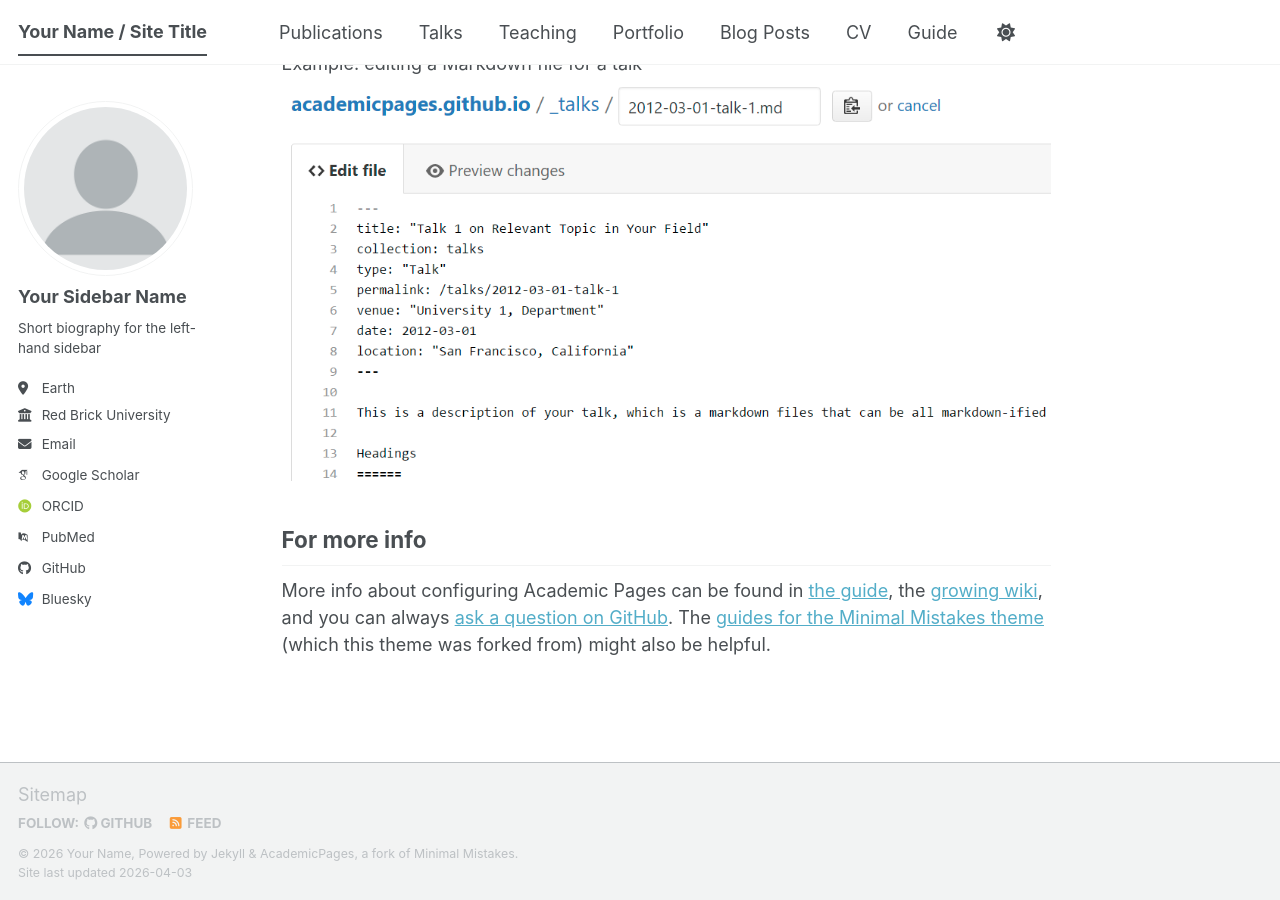
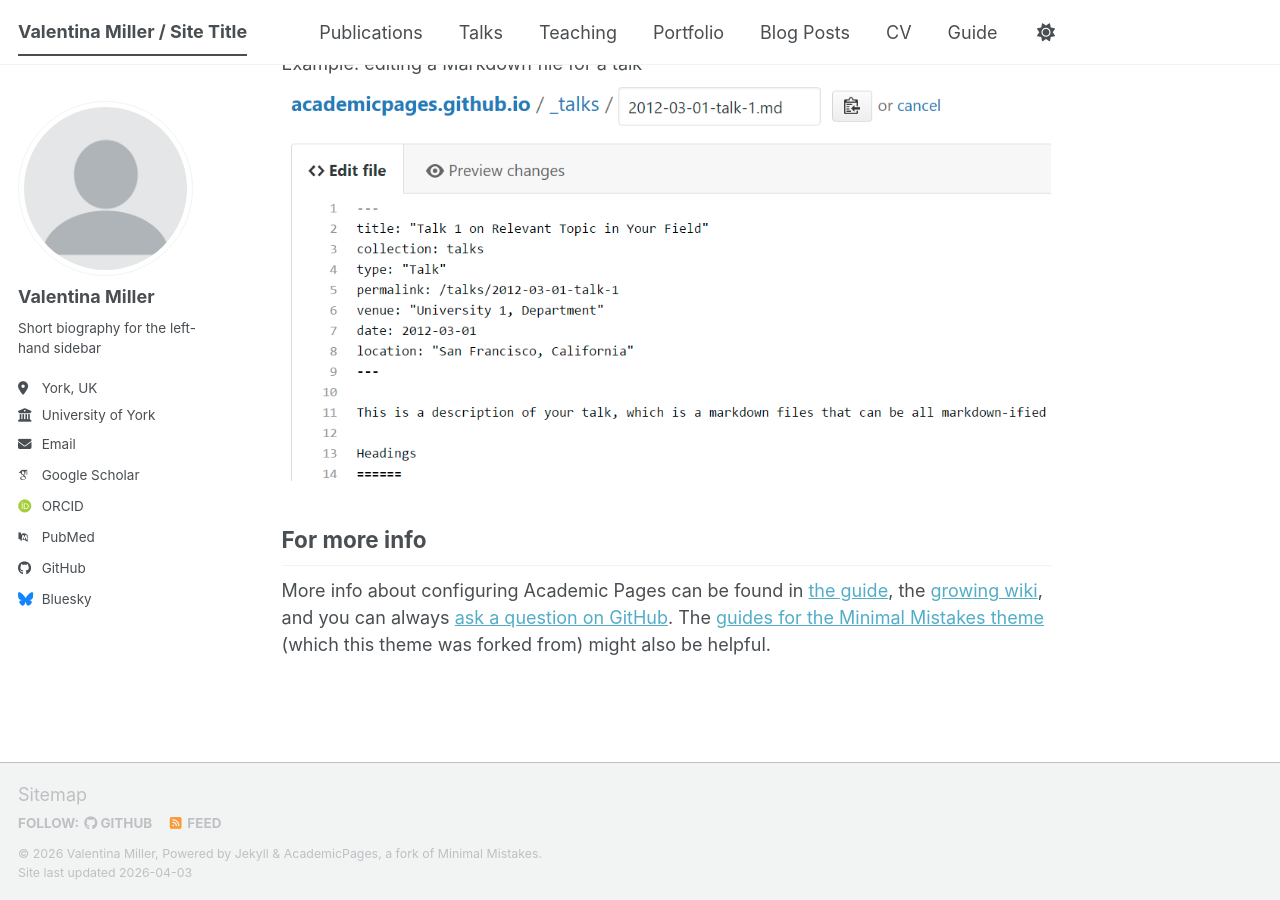
Before and after one commit to ValentinaMiller/ValentinaMiller.github.io, a Jekyll site: the page built from _pages/about.md, in a window 1280 px wide and 900 px high, scrolled down 2720 px. Built offline with Jekyll 4.4.1, drawn with Linux system fonts in a browser that asks for light colours; some web fonts are replaced; a script bundle is joined from its source files by our own code; library files that are not in the unit come from our copies.

Commit message:
Update _config.yml

```diff
--- a/_config.yml
+++ b/_config.yml
@@ -9,10 +9,10 @@
 # Basic Site Settings
 locale                   : "en-US"
 site_theme               : "default" # The available themes options are "default", "air", "sunrise", "mint", "dirt" and "contrast"
-title                    : "Your Name / Site Title"
+title                    : "Valentina Miller / Site Title"
 title_separator          : "-"
-name                     : &name "Your Name"
-description              : &description "Your Name's academic portfolio"   # Update this with a general description of your site, this is the default if not overridden by a page
+name                     : &name "Valentina Miller"
+description              : &description "PhD Student @Institute of Safe Autonomy, University of York"   # Update this with a general description of your site, this is the default if not overridden by a page
 url                      : https://academicpages.github.io # The base hostname & protocol for your site e.g. "https://[your GitHub username].github.io",
                                                            # or if you already have some other page hosted on Github then use "https://[your GitHub username].github.io/[Your Repo Name]"
 baseurl                  : "" # the subpath of your site, e.g. "/blog"
@@ -24,13 +24,13 @@
 author:
   # Biographic information
   avatar           : "profile.png"
-  name             : "Your Sidebar Name"
+  name             : "Valentina Miller"
   pronouns         : # example: "she/her"
   bio              : "Short biography for the left-hand sidebar"
-  location         : "Earth"
-  employer         : "Red Brick University"
+  location         : "York, UK"
+  employer         : "University of York"
   uri              : # URL
-  email            : "none@example.org"
+  email            : "valentina.miller@york.ac.uk"
 
   # Academic websites
   academia         : # URL
```
